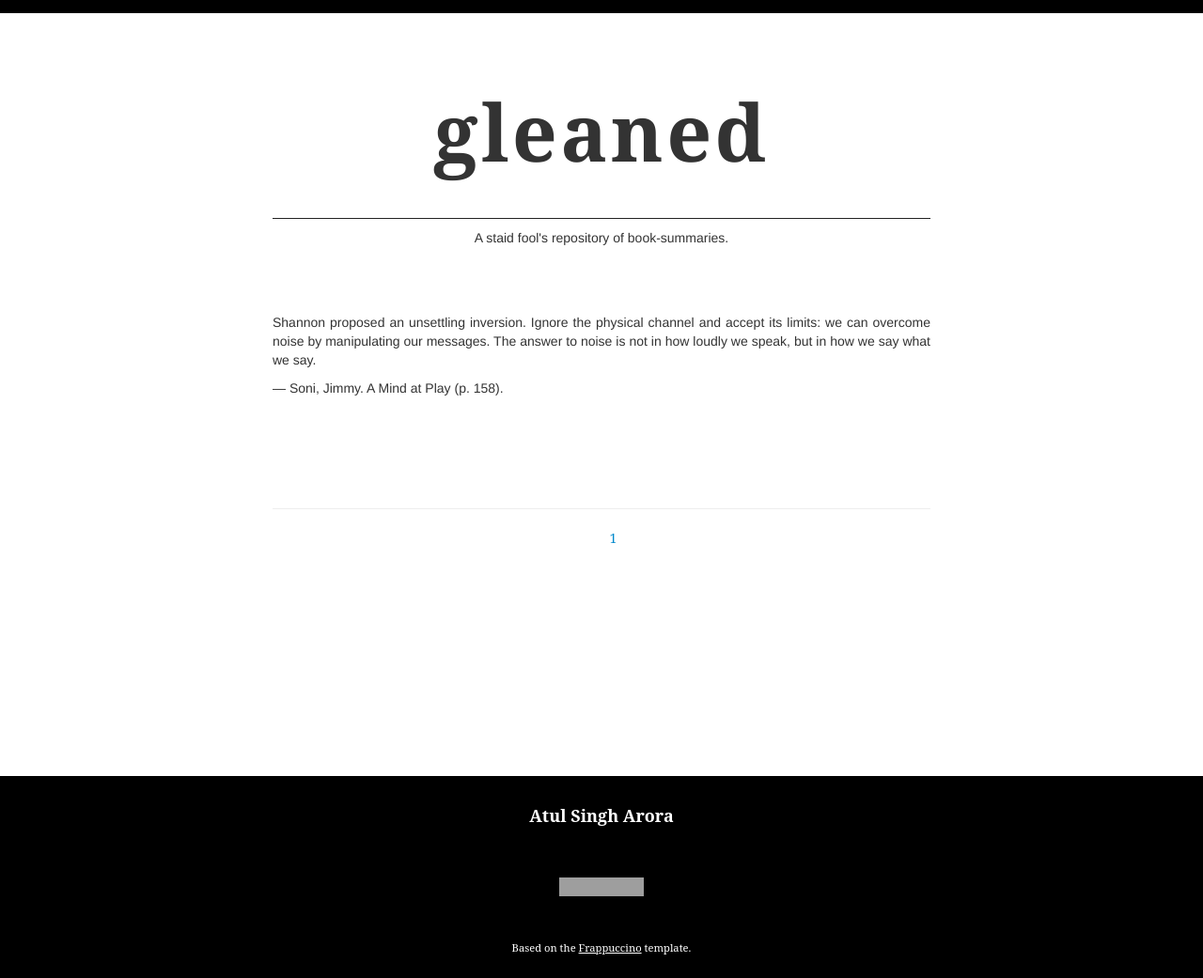
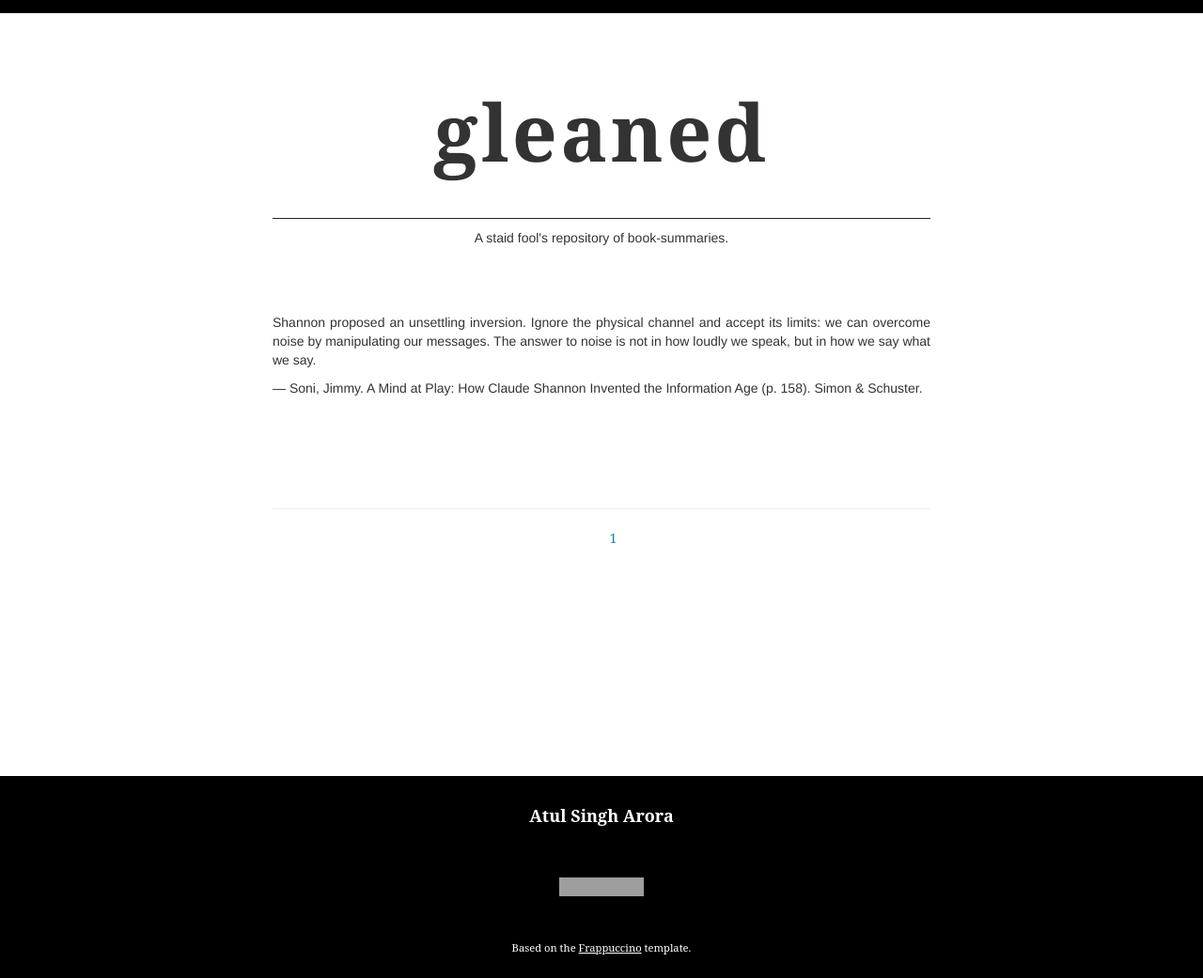
Before and after one commit to gleaned/gleaned.github.io, a Jekyll site: the page built from index.html, in a window 1280 px wide. Shown: the whole page at 94% size. Built offline with Jekyll 4.4.1, drawn with Linux system fonts in a browser that asks for light colours; some web fonts are replaced; grey boxes are pictures that could not be loaded.

Commit message:
/ ‘index.html’

```diff
--- a/index.html
+++ b/index.html
@@ -12,7 +12,7 @@
     		  <h1>gleaned</h1>
           <p style="text-align:center;margin-bottom:5em">A staid fool's repository of book-summaries.</p>
           <p style="text-align:justify;text-justify:interword>margin-bottom:3em">Shannon proposed an unsettling inversion. Ignore the physical channel and accept its limits: we can overcome noise by manipulating our messages. The answer to noise is not in how loudly we speak, but in how we say what we say.</p>
-          <p style="margin-bottom:7em">— Soni, Jimmy. A Mind at Play (p. 158).</p>
+          <p style="margin-bottom:7em">— Soni, Jimmy. A Mind at Play: How Claude Shannon Invented the Information Age (p. 158). Simon & Schuster.</p>
 
     		</section>
     		<ul class="entries">
```
